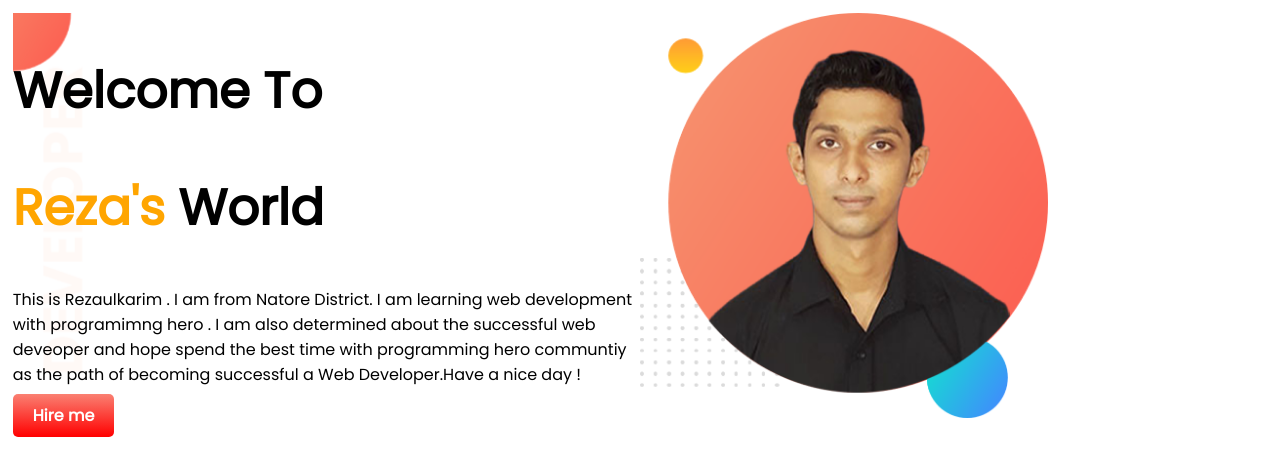
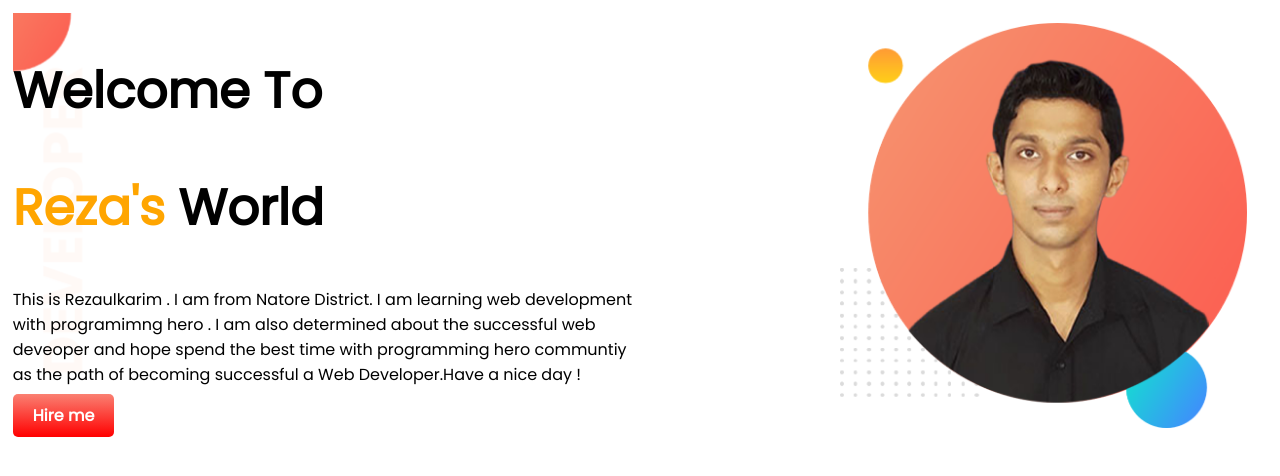
Before and after one commit to rezaul11703/developer_Portfolio, a plain HTML site: page index.html in a window 1280 px wide. Drawn offline with Linux system fonts and the light colour scheme.

Commit message:
added margin in img

```diff
--- a/stylesheet.css
+++ b/stylesheet.css
@@ -21,6 +21,8 @@ section{
 
 .st_Section img{
     width: 65%;
+    float:right;
+    margin: 10px 20px;
 }
 .link_Hire{
     text-decoration: none;
```
